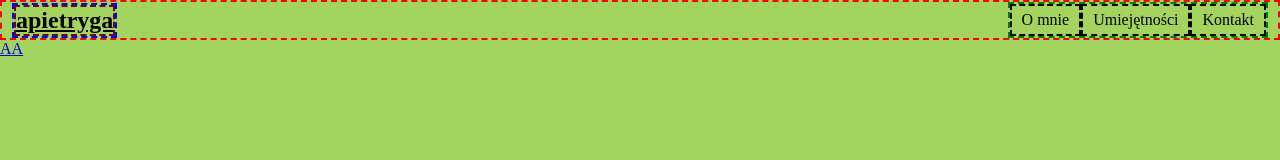
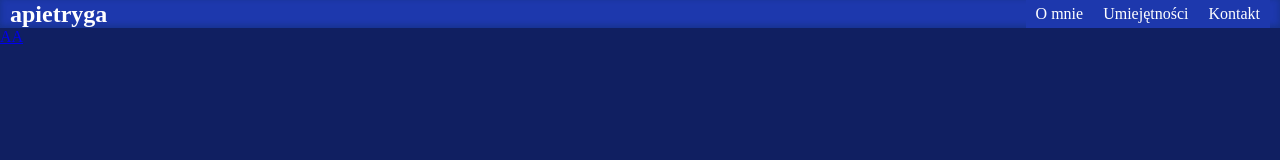
Before and after one commit to praktykody/1001apps, a plain HTML site: page index.html in a window 1280 px wide. Shown: the top 160 px of the page. Drawn offline with Linux system fonts and the light colour scheme.

Commit message:
kolorki i cienie

```diff
--- a/style.css
+++ b/style.css
@@ -1,3 +1,13 @@
+:root{
+  --background-color: #101F61;
+  --foreground-color: #1D38AD;
+  --shadow-color: #505363;
+  --font-color: #000;
+  --font-light-color:#fff;
+
+  --shadow: rgba(50, 50, 93, 0.25) 0px 50px 100px -20px, rgba(0, 0, 0, 0.3) 0px 30px 60px -30px, rgba(10, 37, 64, 0.35) 0px -2px 6px 0px inset;
+}
+
 /* * - selektor biorący pod uwagę wszystko! */
 * {
   /* jeśli coś się rozjeżdza na stronie - użyj box sizing */
@@ -5,14 +15,14 @@
 }
 
 body {
-  background-color: rgba(150, 205, 68, 0.857);
+  background-color: var(--background-color);
   /* usuń domyślny margines body */
   margin:0;
 }
 
 nav {
-  border: 2px dashed red;
-
+  background-color: var(--foreground-color);
+  box-shadow: var(--shadow);
   display:flex; /* ustawia dzieci jeden obok drugiego */
   justify-content: space-between; /* dodaje przestrzeń pomiędzy dziećmi na osi X */
   align-items: center; /* ustawia dzieci na środku osi Y */
@@ -25,19 +35,17 @@ nav {
 
 /* wszystkie tagi "a" mające "nav"a jako przodka */
 nav a {
-  color: #000;
-  border: 2px dashed blue;
+  color: var(--font-light-color);
+  text-decoration: none;
 }
 
 nav a h1 {
-  border:2px dashed rgb(102, 7, 23);
   padding:0; /* przesrzeń pomiędzy treścią elementu a jego granicą (border) */
   margin:0; /* przestrzeń wokół granic elementu */
-
 }
 
 nav ul {
-  border:2px dashed green;
+  background-color: var(--foreground-color);
   list-style: none; /* usuwa markery ( kółeczka przed elementem) */
   margin:0;
   padding:0;
@@ -53,7 +61,8 @@ nav ul {
 }
 
 nav ul li {
-  border:2px dashed #000;
+  color:var(--font-light-color);
+  text-align: right;
   /* top right bottom left */
   /* margin:5px 10px 5px 10px; */
   /*      y   x   */
@@ -63,7 +72,8 @@ nav ul li {
 
 /* HAMBURGER ELEMENTS */
 nav label{
-  border:2px solid blue;
+  border:2px solid var(--font-light-color);
+  border-radius: 5px;
   width: 2em; /* rozmiar większy od czcionki H1 */
   height: 2em; /* taki sam rozmiar robi kwadrat */
   margin:10px 0;
@@ -74,7 +84,7 @@ nav label{
 nav label div{ /* style dla wszytkich kresek w hamburgerze ( wspólne ) */
   height:3px;
   border-radius: 3px; /* zaokrąglenie krawędzi */
-  background-color: #000;
+  background-color: var(--font-light-color);
   position: absolute; /* uniezależniamy się od rodzeństwa i dostosowujemy się do najbliższego przodka nie będącego w pozyji statyznej */
   width:80%; /* szerokość na 80% RODZICA */
   left:10%; /* odsuwamy od lewej strony o 10% szerokości RODZICA */
@@ -101,7 +111,6 @@ nav label div:nth-child(3){
 
 /* #toggler:checked ~ - może wpłynąć na rodzeństwo togglera  renderujące się po nim, w momencie kiedy jest zaznazony  */
 #toggler:checked ~ ul { /* zmienamy styl "ul" tylko wtedy, kiedy toggler jest włączony  */
-  border:2px dashed green;
   right:0; /* przyklej go do prawej krawędzi strony */
 }
 /* poierwsze dziecko labela przy włączonym togglerze */
```
